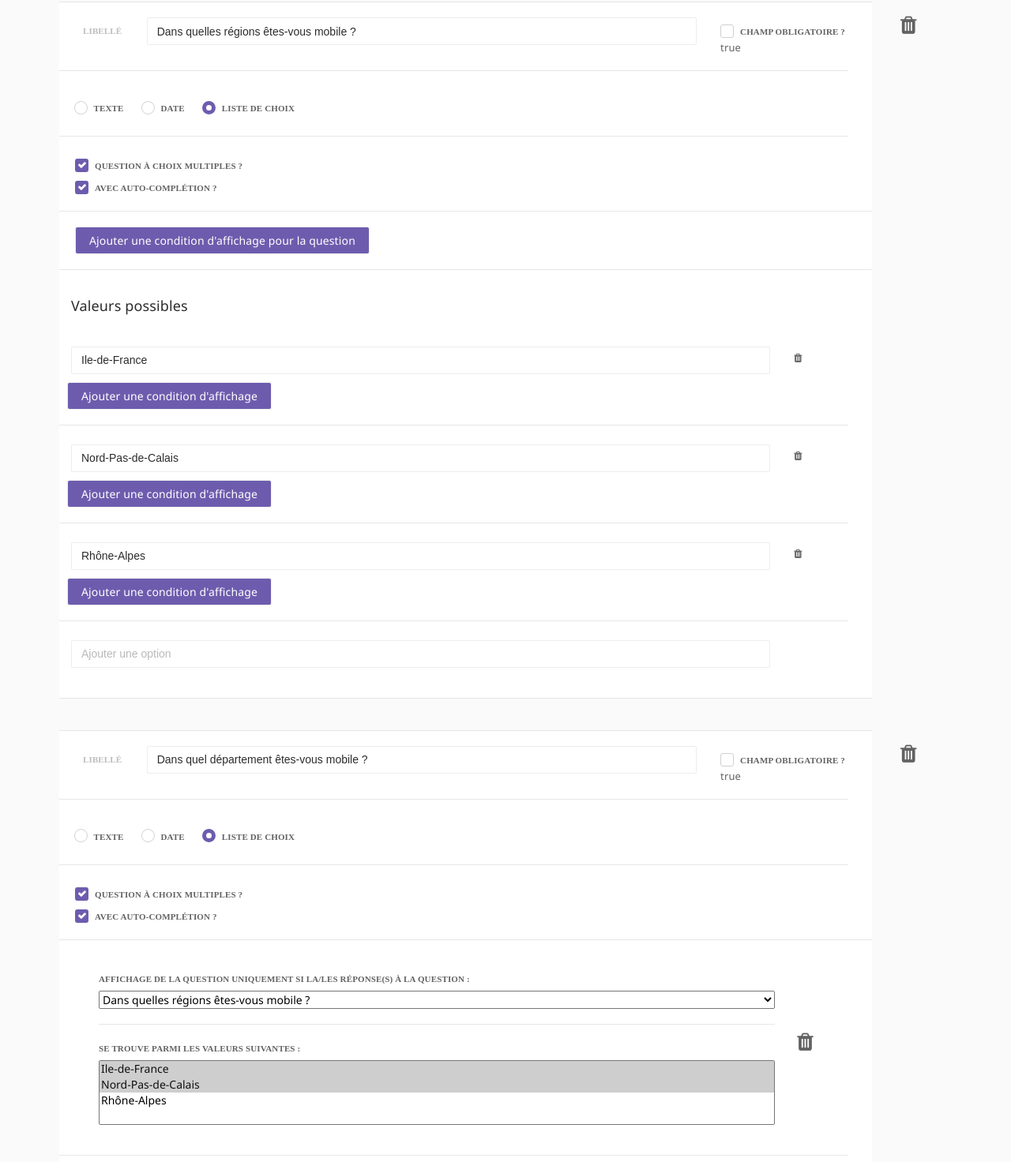
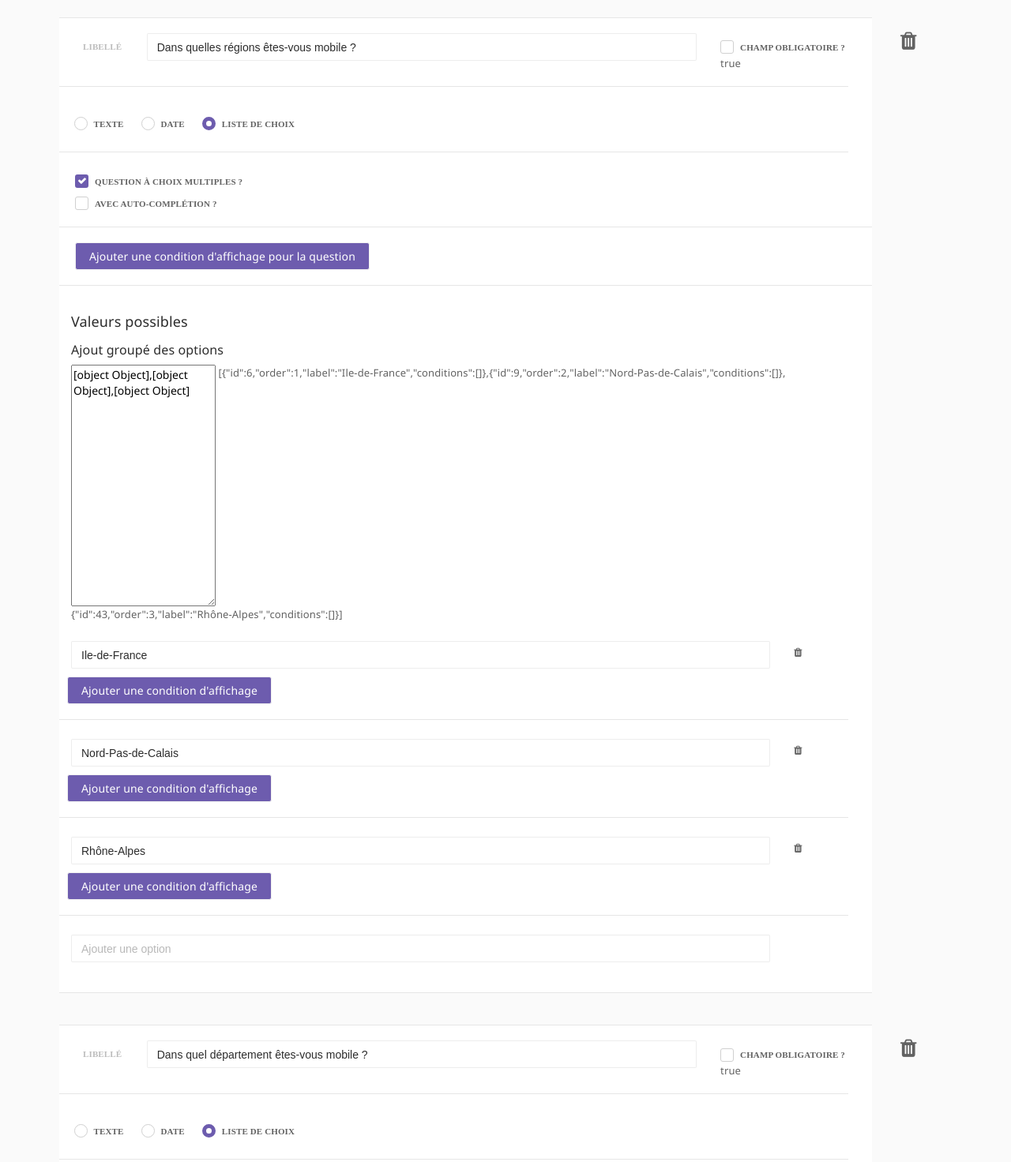
Before and after one commit to amandinemiceli/angularForm, a plain HTML site: page index.html in a window 1280 px wide. Shown: the part 982-2454 px from the top of the page at 79% size. Drawn offline with Linux system fonts and the light colour scheme; a web font is replaced by a local one.

Commit message:
Grouped options (WIP)

```diff
--- a/index.html
+++ b/index.html
@@ -160,7 +160,6 @@
                 <label for="question_{{ question.id }}_condition_{{ condition_index }}_answers">Se trouve parmi les valeurs suivantes :</label>
                 <select id="question_{{ question.id }}_condition_{{ condition_index }}_answers" name="question_{{ question.id }}_condition_{{ condition_index }}_answers" class="select2-container full-width required" multiple="multiple" ng-options="option.label for option in form[findByAttr(form, 'id', condition.id)].options track by option.id" ng-model="condition.answers" ng-change="updateQuestionConditionAnswers(question.id, condition_index, condition.answers)">
                 </select>
-
               </div>
 
             </div>
@@ -181,6 +180,10 @@
           <div class="form-group col-xs-12" ng-model="question.type" ng-if="question.type == 'list'">
             <h4>Valeurs possibles</h4>
 
+            <h6>Ajout groupé des options</h6>
+<!-- ng-model="question.options" rows="5" ng-list="&#10;" ng-trim="false"  -->
+            <textarea rows="15" ng-model="question.options" ng-init="question.options = optionLabels(question.id)" grouped-options></textarea>
+{{ optionLabels(question.id) }}
             <div class="form-group" ng-repeat="(option_index, option) in question.options">
               <!-- Option label -->
               <div class="col-xs-11">
--- a/js/app.js
+++ b/js/app.js
@@ -2,33 +2,133 @@
 
 var App = angular.module('formApp',['ui.sortable']);
 
+App.directive('groupedOptions', function() {
+    return {
+        require: 'ngModel',
+        link: function (scope, elm, attrs, ngModel) {
+
+            scope.$watch(
+                function() {
+                    console.log(ngModel);
+                    return ngModel.$modelValue;
+                }, function(newValue, oldValue){
+                    var value = ngModel.$modelValue;
+                    if (value instanceof Array) {
+                        return;
+                    }
+                    var valueArr = value ? value.split('\n') : value;
+                    if (!valueArr) {
+                        return;
+                    }
+                    for (var i = 0; i < valueArr.length; i++) {
+                        if (valueArr[i]){
+                            valueArr[i] = {
+                                id: '',
+                                order: i,
+                                label:  valueArr[i],
+                                conditions: [],
+                            }
+                        }
+                    }
+
+                    var labels = [];
+                    angular.forEach(ngModel.$modelValue, function(label) {
+                        labels.push(label.label);
+                    });
+                    var result = labels;
+                    ngModel.$setViewValue(result);
+
+                    // function toUser(array) {
+                    //     return array.join("\n");
+                    // }
+
+                    // ngModel.$parsers.push(result);
+                    // ngModel.$formatters.push(toUser);
+                }, true);
+
+
+            // scope.$watch(
+            //     function() {
+            //         // var labels = [];
+            //         // angular.forEach(ngModel.$modelValue, function(label) {
+            //         //     labels.push(label.label);
+            //         // });
+            //         return ngModel.$modelValue;
+            //     }, function(newValue, oldValue){
+            //         var value = ngModel.$modelValue;
+            //         if (value instanceof Array) {
+            //             return;
+            //         }
+            //         var valueArr = value ? value.split('\n') : value;
+            //         if (!valueArr) {
+            //             return;
+            //         }
+            //         for (var i = 0; i < valueArr.length; i++) {
+            //             if (valueArr[i]){
+            //                 valueArr[i] = {
+            //                     id: '',
+            //                     order: i,
+            //                     label:  valueArr[i],
+            //                     conditions: [],
+            //                 }
+            //             }
+            //         }
+            //         var result = valueArr;
+            //         ngModel.$setViewValue(result);
+                // }, true);
+        }
+    }
+});
+
 App.controller('formCtrl', function($scope) {
     $scope.form = [
-        {id: 56, order: 56, label:'Quelles sont vos prétentions salariales ?', type:'text', numeric: true, required:false},
+        {
+            id: 56,
+            order: 1,
+            label:'Quelles sont vos prétentions salariales ?',
+            type: 'text',
+            numeric: true,
+            required:false
+        },
 
         {
             id: 25,
-            order: 25,
+            order: 2,
             label:'Dans quelles régions êtes-vous mobile ?',
-            type:'list',
+            type: 'list',
             checkbox: true,
-            autocomplete: true,
-            required:true,
+            autocomplete: false,
+            required: true,
             options:[
-                {id: 6, order: 6, label:"Ile-de-France", conditions:[]},
-                {id: 9, order: 9, label:"Nord-Pas-de-Calais", conditions:[]},
-                {id: 43, order: 43, label:"Rhône-Alpes", conditions:[]},
+                {
+                    id: 6,
+                    order: 1,
+                    label:"Ile-de-France",
+                    conditions: []
+                },
+                {
+                    id: 9,
+                    order: 2,
+                    label: "Nord-Pas-de-Calais",
+                    conditions: []
+                },
+                {
+                    id: 43,
+                    order: 3,
+                    label:"Rhône-Alpes",
+                    conditions: []
+                },
             ]
         },
 
         {
             id: 12,
-            order: 12,
-            label:'Dans quel département êtes-vous mobile ?',
-            type:'list',
+            order: 3,
+            label: 'Dans quel département êtes-vous mobile ?',
+            type: 'list',
             checkbox: true,
-            autocomplete: true,
-            required:true,
+            autocomplete: false,
+            required: true,
             conditions: [
                 {
                     id: 25,
@@ -42,37 +142,59 @@ App.controller('formCtrl', function($scope) {
             options:[
                 {
                     id: 3,
-                    order: 3,
+                    order: 1,
                     label:"Nord",
                     conditions:[
                         {
                             id: 25,
                             label: 'Dans quelles régions êtes-vous mobile ?',
                             answers:[
-                                {id: 9, label:"Nord-Pas-de-Calais"}
+                                {id: 9, label: "Nord-Pas-de-Calais"}
                             ]
                         }
                     ]
                 },
                 {
                     id: 5,
-                    order: 5,
+                    order: 2,
                     label:"Pas-de-Calais",
                     conditions:[
                         {
                             id: 25,
                             label: 'Dans quelles régions êtes-vous mobile ?',
                             answers:[
-                                {id: 9, label:"Nord-Pas-de-Calais"}
+                                {id: 9, label: "Nord-Pas-de-Calais"}
                             ]
                         }
                     ]
                 },
             ]
         },
-        // {id:3, order:3, label:'Quel est le secteur qui vous intéresse ?', type:'text', required:true, options:[]},
-        // {id:4, order:4, label:'Quand êtes-vous disponible ?', type:'date', nextmonth:true, required:true, options:[]}
+
+        {
+            id: 16,
+            order: 4,
+            label: 'Quand êtes-vous disponible ?',
+            type: 'date',
+            nextmonth: true,
+            required: true,
+            options: []
+        }
     ];
+
+    $scope.optionLabels = function(question_id) {
+        var optionsTextarea = [];
+        angular.forEach($scope.form, function(question) {
+            if (question_id == question.id) {
+                angular.forEach(question.options, function(option) {
+                    var new_option = { id: option.id, order: option.order, label: option.label, conditions: option.conditions };
+                    // optionsTextarea.push(option.label);
+                    optionsTextarea.push(new_option);
+                });
+            }
+        });
+        return optionsTextarea;
+    }
 
     ///////////////////////////////////
     // Get index by object attribute //
```
